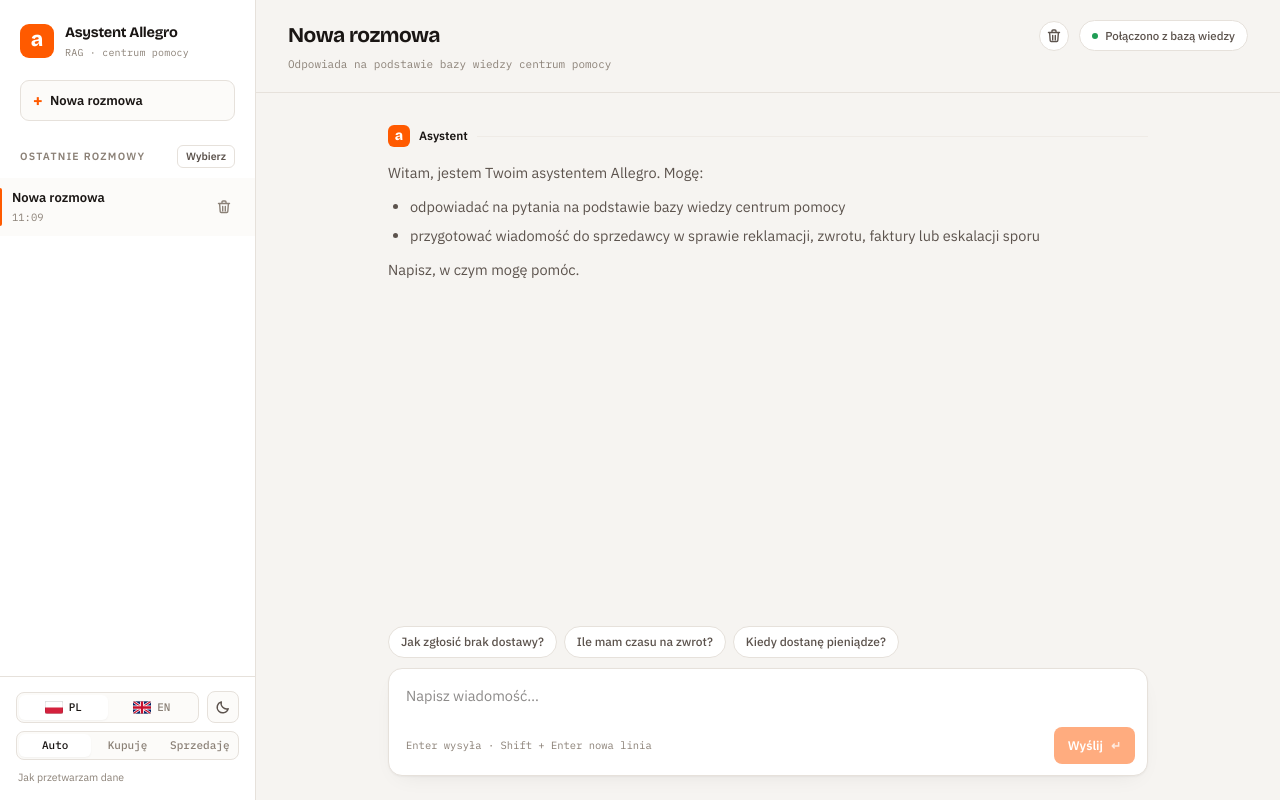
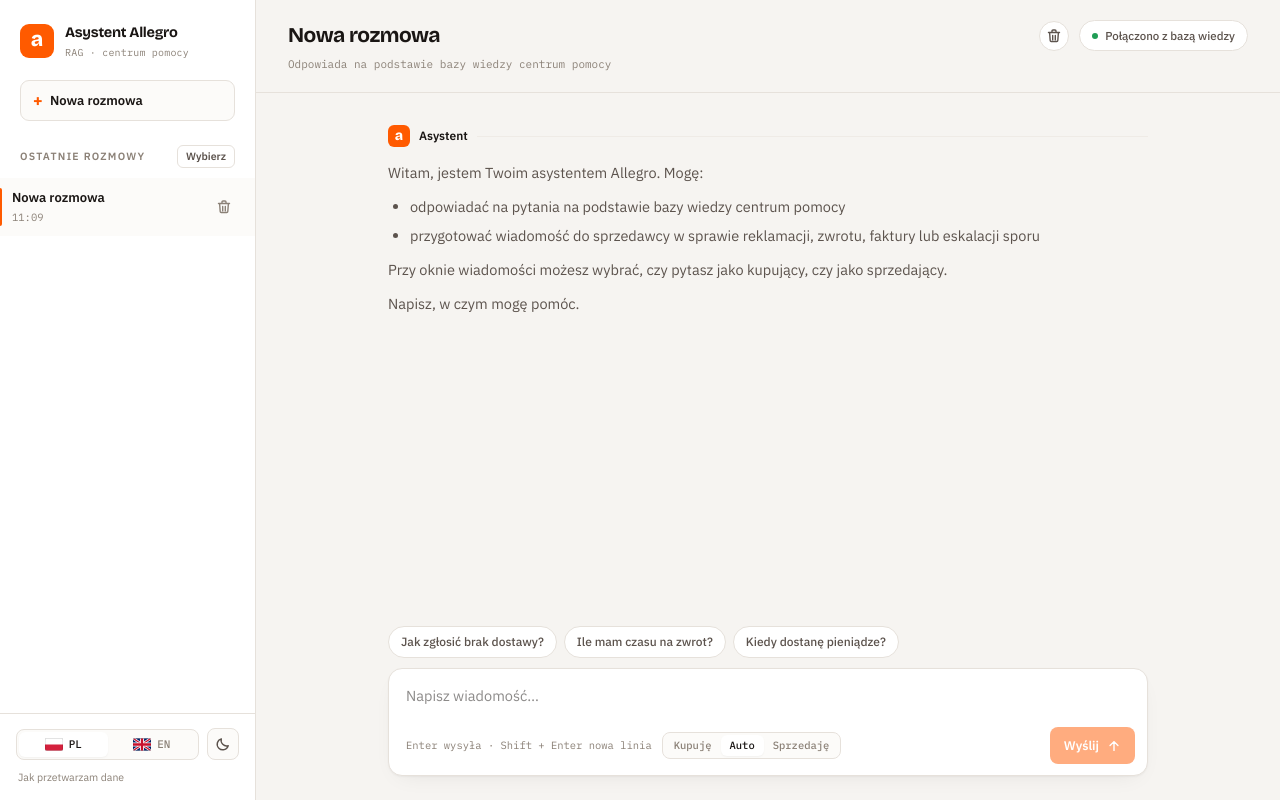
Before and after one commit to OskarOG1/Chatbot-RAG, a Next.js app in the folder frontend-next/: page / in a window 1280 px wide. Built offline with nearby package versions, Linux system fonts and the light colour scheme.

Commit message:
update klauzuli, przycisk

```diff
--- a/frontend-next/app/prywatnosc/page.tsx
+++ b/frontend-next/app/prywatnosc/page.tsx
@@ -24,8 +24,6 @@
   notStoredText: string[];
   limits: string;
   limitsText: string[];
-  deletion: string;
-  deletionText: string;
 }
 
 const TRESC: Record<Lang, TrescPrywatnosci> = {
@@ -67,9 +65,6 @@
       '15 pytań na minutę i 200 na dobę na całe demo.',
       '5 wysyłek wiadomości na minutę na całe demo.',
     ],
-    deletion: 'Jak usunąć swoje dane',
-    deletionText:
-      'Przycisk „Usuń wszystkie" w panelu rozmów czyści historię zapisaną w Twojej przeglądarce. Wpis w logu serwera, jeśli chcesz, żebym go usunął, mogę skasować na żądanie, napisz do mnie przez kontakt podany w repozytorium projektu na GitHubie.',
   },
   en: {
     back: '← Back',
@@ -109,9 +104,6 @@
       '15 questions per minute and 200 per day across the whole demo.',
       '5 message sends per minute across the whole demo.',
     ],
-    deletion: 'How to delete your data',
-    deletionText:
-      'The "Delete all" button in the conversation panel clears the history stored in your browser. If you want me to remove a server log entry, I can do that on request, reach out through the contact listed in the project repository on GitHub.',
   },
 };
 
@@ -180,11 +172,6 @@
           ))}
         </ul>
       </section>
-
-      <section style={{ marginTop: 24 }}>
-        <h2 style={{ fontSize: 15 }}>{t.deletion}</h2>
-        <p style={{ marginTop: 8, color: '#666' }}>{t.deletionText}</p>
-      </section>
     </div>
   );
 }
--- a/frontend-next/components/ChatApp.tsx
+++ b/frontend-next/components/ChatApp.tsx
@@ -435,12 +435,10 @@
         <Rail
           lang={lang}
           theme={themeName}
-          strona={strona}
           items={railItems}
           onNew={nowaRozmowa}
           onSelect={wybierzThread}
           onSetLang={setLang}
-          onSetStrona={setStrona}
           onToggleTheme={() => setThemeName((x) => (x === 'light' ? 'dark' : 'light'))}
           selectMode={selectMode}
           selectedIds={selectedIds}
@@ -541,8 +539,13 @@
                 hint={t.composerHint}
                 sendLabel={t.sendShort}
                 disabled={pokazTyping}
+                strona={strona}
+                sideAutoLabel={t.sideAuto}
+                sideBuyingLabel={t.sideBuying}
+                sideSellingLabel={t.sideSelling}
                 onChange={setDraft}
                 onSend={() => wyslij(draft.trim())}
+                onSetStrona={setStrona}
               />
             </div>
           </div>
--- a/frontend-next/components/Composer.tsx
+++ b/frontend-next/components/Composer.tsx
@@ -1,7 +1,9 @@
 'use client';
 
-import { type KeyboardEvent } from 'react';
+import { type CSSProperties, type KeyboardEvent } from 'react';
 import { useTheme, BODY, MONO } from '@/lib/theme';
+import { type Strona } from '@/lib/chat';
+import { IkonaWyslij } from './Ikony';
 
 interface Props {
   value: string;
@@ -9,11 +11,29 @@
   hint: string;
   sendLabel: string;
   disabled: boolean;
+  strona: Strona;
+  sideAutoLabel: string;
+  sideBuyingLabel: string;
+  sideSellingLabel: string;
   onChange: (v: string) => void;
   onSend: () => void;
+  onSetStrona: (strona: Strona) => void;
 }
 
-export default function Composer({ value, placeholder, hint, sendLabel, disabled, onChange, onSend }: Props) {
+export default function Composer({
+  value,
+  placeholder,
+  hint,
+  sendLabel,
+  disabled,
+  strona,
+  sideAutoLabel,
+  sideBuyingLabel,
+  sideSellingLabel,
+  onChange,
+  onSend,
+  onSetStrona,
+}: Props) {
   const th = useTheme();
   const pusty = !value.trim();
 
@@ -48,7 +68,20 @@
         }}
       />
       <div style={{ display: 'flex', alignItems: 'center', justifyContent: 'space-between', gap: 12, padding: '8px 12px 11px 17px' }}>
-        <span style={{ fontFamily: MONO, fontSize: 10.5, color: th.ink3 }}>{hint}</span>
+        <div style={{ display: 'flex', alignItems: 'center', gap: 10, minWidth: 0 }}>
+          <span style={{ fontFamily: MONO, fontSize: 10.5, color: th.ink3 }}>{hint}</span>
+          <div style={{ display: 'flex', padding: 2, borderRadius: 8, background: th.raised, border: `1px solid ${th.line}` }}>
+            <button type="button" onClick={() => onSetStrona('kupujacy')} style={segBtn(th, strona === 'kupujacy')}>
+              {sideBuyingLabel}
+            </button>
+            <button type="button" onClick={() => onSetStrona('auto')} style={segBtn(th, strona === 'auto')}>
+              {sideAutoLabel}
+            </button>
+            <button type="button" onClick={() => onSetStrona('sprzedajacy')} style={segBtn(th, strona === 'sprzedajacy')}>
+              {sideSellingLabel}
+            </button>
+          </div>
+        </div>
         <button
           type="button"
           onClick={onSend}
@@ -70,9 +103,29 @@
           }}
         >
           {sendLabel}
-          <span style={{ fontFamily: MONO, fontSize: 12, opacity: 0.75 }}>↵</span>
+          <IkonaWyslij color="#FFFFFF" />
         </button>
       </div>
     </div>
   );
 }
+
+function segBtn(th: ReturnType<typeof useTheme>, active: boolean): CSSProperties {
+  return {
+    display: 'inline-flex',
+    alignItems: 'center',
+    justifyContent: 'center',
+    padding: '5px 9px',
+    border: 'none',
+    borderRadius: 6,
+    fontFamily: MONO,
+    fontSize: 10.5,
+    fontWeight: 500,
+    lineHeight: 1,
+    cursor: 'pointer',
+    whiteSpace: 'nowrap',
+    background: active ? th.surface : 'transparent',
+    color: active ? th.ink : th.ink3,
+    boxShadow: active ? th.shadow : 'none',
+  };
+}
--- a/frontend-next/components/Ikony.tsx
+++ b/frontend-next/components/Ikony.tsx
@@ -76,3 +76,11 @@
     </svg>
   );
 }
+
+export function IkonaWyslij({ color = 'currentColor' }: { color?: string }) {
+  return (
+    <svg width={14} height={14} viewBox="0 0 16 16" fill="none" aria-hidden focusable="false">
+      <path d="M8 13V3M8 3 3.5 7.5M8 3l4.5 4.5" stroke={color} strokeWidth={1.6} strokeLinecap="round" strokeLinejoin="round" />
+    </svg>
+  );
+}
--- a/frontend-next/components/Rail.tsx
+++ b/frontend-next/components/Rail.tsx
@@ -3,7 +3,7 @@
 import type { CSSProperties } from 'react';
 import Link from 'next/link';
 import { useTheme, DISPLAY, BODY, MONO } from '@/lib/theme';
-import { TEKSTY, type Lang, type Strona } from '@/lib/chat';
+import { TEKSTY, type Lang } from '@/lib/chat';
 import type { ThemeName } from '@/lib/theme';
 import { FlagaPl, FlagaGb, IkonaKosz, IkonaSlonce, IkonaKsiezyc } from './Ikony';
 
@@ -17,12 +17,10 @@
 interface Props {
   lang: Lang;
   theme: ThemeName;
-  strona: Strona;
   items: RailItem[];
   onNew: () => void;
   onSelect: (id: string) => void;
   onSetLang: (lang: Lang) => void;
-  onSetStrona: (strona: Strona) => void;
   onToggleTheme: () => void;
   selectMode: boolean;
   selectedIds: Set<string>;
@@ -36,12 +34,10 @@
 export default function Rail({
   lang,
   theme,
-  strona,
   items,
   onNew,
   onSelect,
   onSetLang,
-  onSetStrona,
   onToggleTheme,
   selectMode,
   selectedIds,
@@ -208,17 +204,6 @@
             {theme === 'light' ? <IkonaKsiezyc color={th.ink2} /> : <IkonaSlonce color={th.ink2} />}
           </button>
         </div>
-        <div style={{ display: 'flex', padding: 2, borderRadius: 8, background: th.raised, border: `1px solid ${th.line}` }}>
-          <button type="button" onClick={() => onSetStrona('auto')} style={segBtn(th, strona === 'auto')}>
-            {t.sideAuto}
-          </button>
-          <button type="button" onClick={() => onSetStrona('kupujacy')} style={segBtn(th, strona === 'kupujacy')}>
-            {t.sideBuying}
-          </button>
-          <button type="button" onClick={() => onSetStrona('sprzedajacy')} style={segBtn(th, strona === 'sprzedajacy')}>
-            {t.sideSelling}
-          </button>
-        </div>
         <Link href="/prywatnosc" style={privacyLink(th)}>
           {lang === 'pl' ? 'Jak przetwarzam dane' : 'How I handle data'}
         </Link>
--- a/frontend-next/lib/chat.ts
+++ b/frontend-next/lib/chat.ts
@@ -136,7 +136,7 @@
       platnosci: ['Kiedy dostanę pieniądze za zwrot?', 'Jak sprawdzić status płatności?', 'Jak zapłacić przez Allegro Pay?'],
     },
     welcome:
-      'Witam, jestem Twoim asystentem Allegro. Mogę:\n\n* odpowiadać na pytania na podstawie bazy wiedzy centrum pomocy\n* przygotować wiadomość do sprzedawcy w sprawie reklamacji, zwrotu, faktury lub eskalacji sporu\n\nNapisz, w czym mogę pomóc.',
+      'Witam, jestem Twoim asystentem Allegro. Mogę:\n\n* odpowiadać na pytania na podstawie bazy wiedzy centrum pomocy\n* przygotować wiadomość do sprzedawcy w sprawie reklamacji, zwrotu, faktury lub eskalacji sporu\n\nPrzy oknie wiadomości możesz wybrać, czy pytasz jako kupujący, czy jako sprzedający.\n\nNapisz, w czym mogę pomóc.',
     connected: 'Połączono z bazą wiedzy',
     themeButtonLabel: { light: 'Ciemny motyw', dark: 'Jasny motyw' },
     connectError: 'Backend nie odpowiada, spróbuj ponownie za chwilę.',
@@ -195,7 +195,7 @@
       platnosci: ['When will I get my refund?', 'How do I check the status of a payment?', 'How do I pay with Allegro Pay?'],
     },
     welcome:
-      "Welcome, I'm the Allegro assistant. I can:\n\n* answer questions using the help center knowledge base\n* prepare a message to the seller about a complaint, return, invoice, or dispute escalation\n\nTell me what you need help with.",
+      "Welcome, I'm the Allegro assistant. I can:\n\n* answer questions using the help center knowledge base\n* prepare a message to the seller about a complaint, return, invoice, or dispute escalation\n\nNext to the message box you can choose whether you're asking as a buyer or as a seller.\n\nTell me what you need help with.",
     connected: 'Connected to the knowledge base',
     themeButtonLabel: { light: 'Switch to dark theme', dark: 'Switch to light theme' },
     connectError: "The backend isn't responding right now, please try again in a moment.",
```
